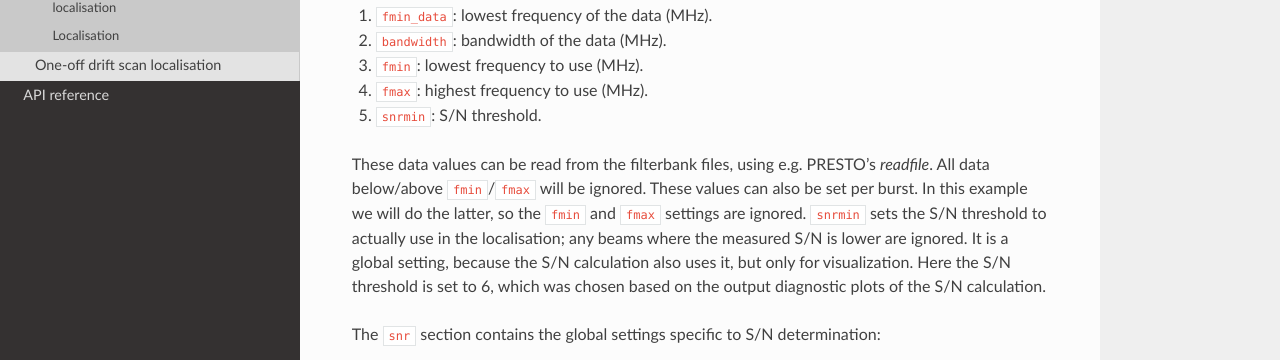
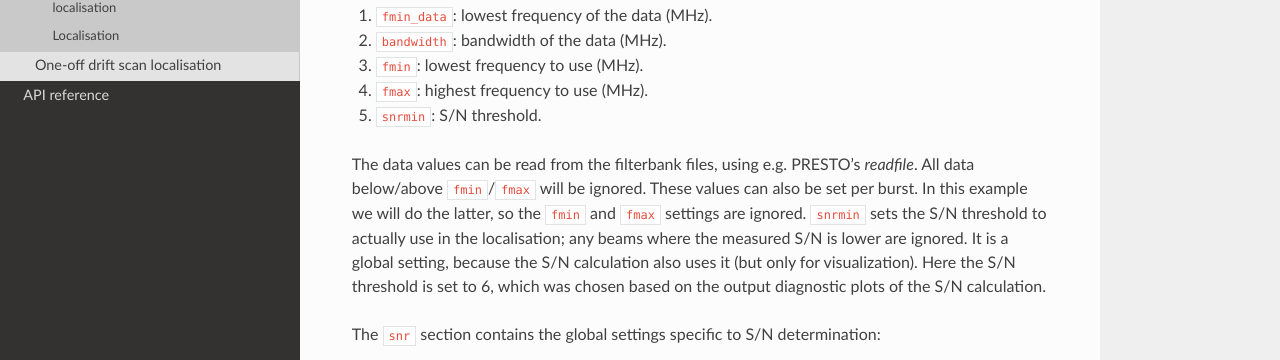
Before and after one commit to loostrum/arts_localisation, a Sphinx documentation site: the page built from docs/_modules/tutorial_repeater/snr_config.rst, in a window 1280 px wide and 900 px high. Shown: the part 277-637 px from the top of the window. Built offline with Sphinx 7.4.7 and the Read the Docs theme 2.0.0, drawn with Linux system fonts in a browser that asks for light colours.

```diff
--- a/docs/_modules/tutorial_repeater/snr_config.rst
+++ b/docs/_modules/tutorial_repeater/snr_config.rst
@@ -11,12 +11,12 @@
 #. ``fmax``: highest frequency to use (MHz).
 #. ``snrmin``: S/N threshold.
 
-These data values can be read from the filterbank files, using e.g. PRESTO's `readfile`.
+The data values can be read from the filterbank files, using e.g. PRESTO's `readfile`.
 All data below/above ``fmin``/``fmax`` will be ignored.
 These values can also be set per burst. In this example we will do the latter, so the ``fmin`` and
 ``fmax`` settings are ignored.
 ``snrmin`` sets the S/N threshold to actually use in the localisation; any beams where the measured S/N is lower
-are ignored. It is a global setting, because the S/N calculation also uses it, but only for visualization.
+are ignored. It is a global setting, because the S/N calculation also uses it (but only for visualization).
 Here the S/N threshold is set to 6, which was chosen based on the output diagnostic plots of the S/N calculation.
 
 The ``snr`` section contains the global settings specific to S/N determination:
--- a/docs/conf.py
+++ b/docs/conf.py
@@ -63,3 +63,6 @@
 # relative to this directory. They are copied after the builtin static files,
 # so a file named "default.css" will overwrite the builtin "default.css".
 html_static_path = ['_static']
+
+# include custom CSS file
+html_css_files = ['custom.css']
```
